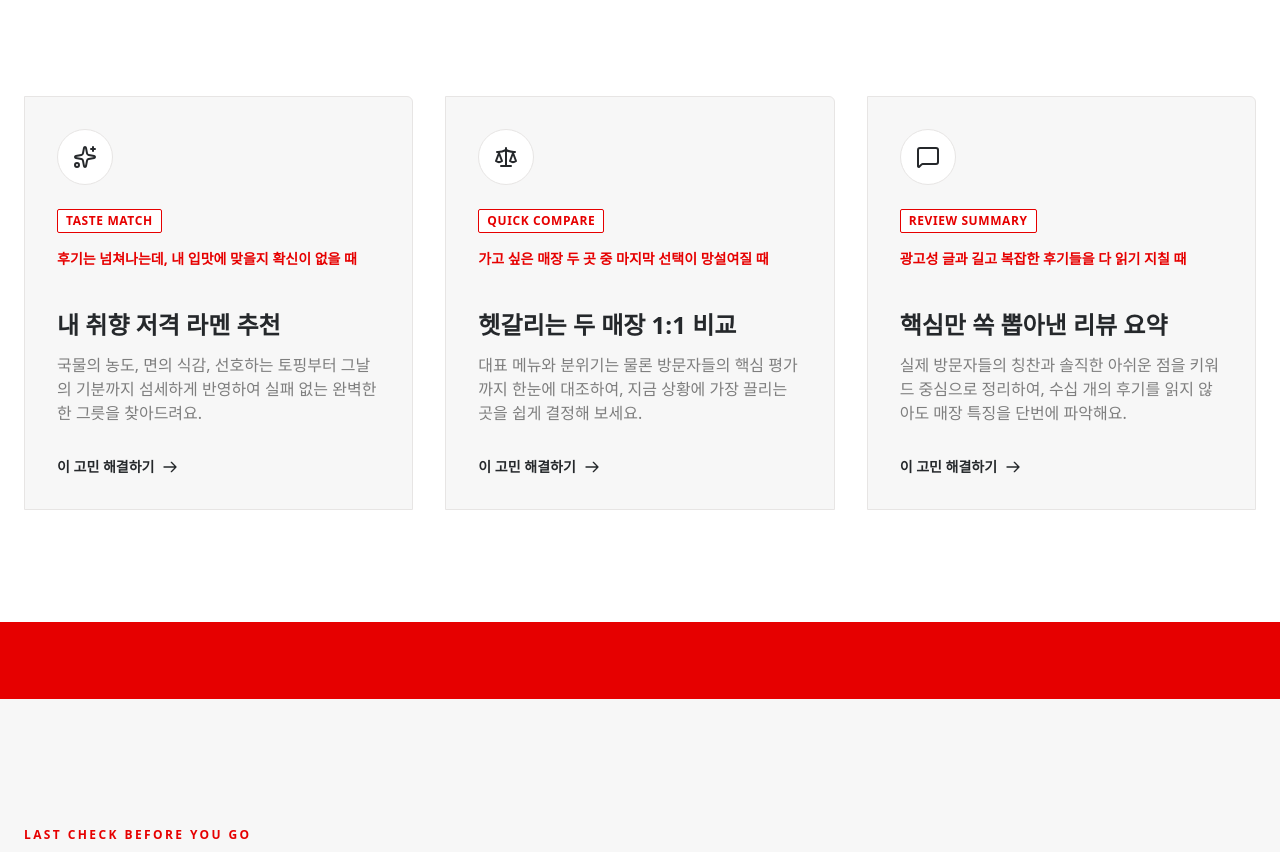
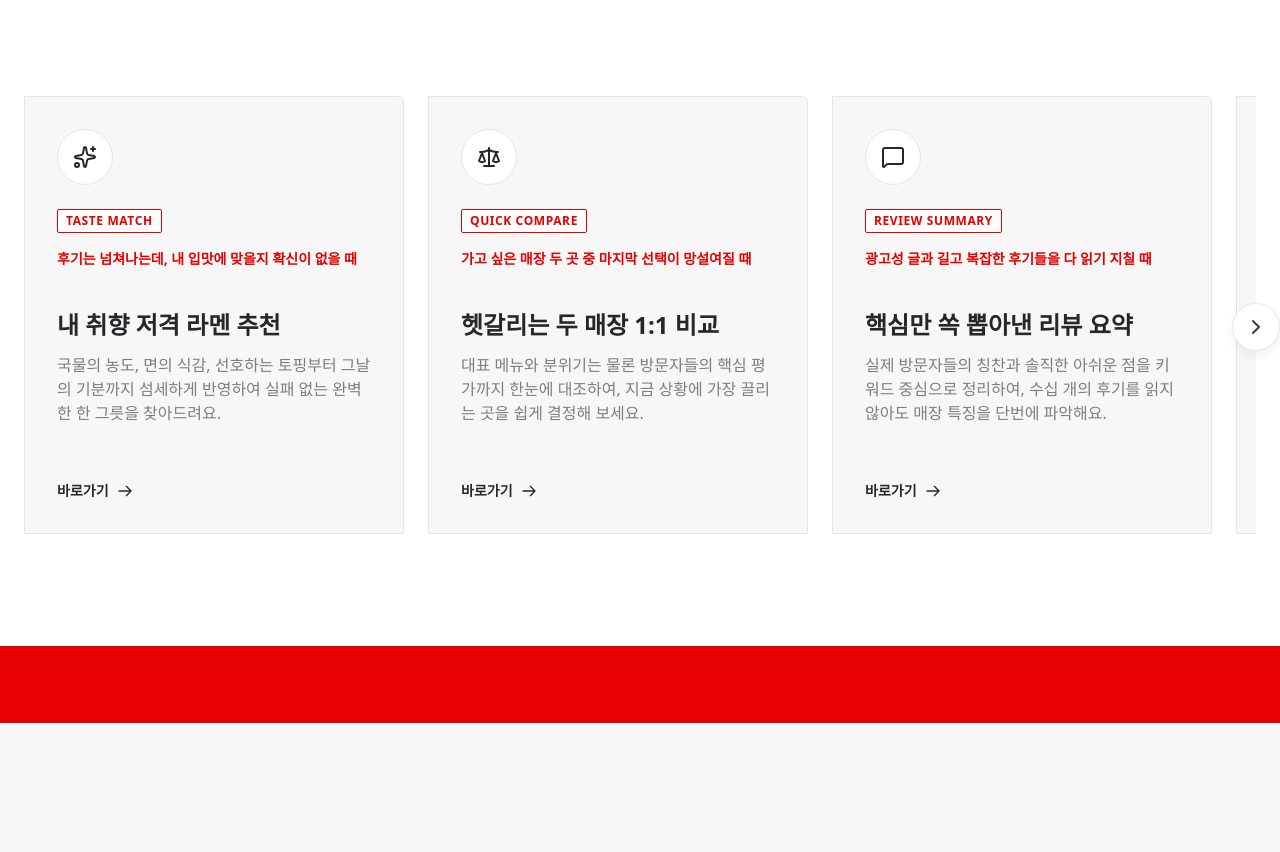
Before and after one commit to raota-team/raota-front, a Next.js app: page / in a window 1280 px wide. Shown: the part 960-1812 px from the top of the page. Built offline with nearby package versions, Linux system fonts and the light colour scheme; no server answers; a web font is replaced by a local one.

Commit message:
fix: 랜딩 기능 카드 스크롤 표시 개선

```diff
--- a/app/components/LandingContent.tsx
+++ b/app/components/LandingContent.tsx
@@ -1,10 +1,11 @@
 'use client';
 
+import { useState, useEffect } from 'react';
 import Image from 'next/image';
 import { useScrollReveal } from '@/hooks/useScrollReveal';
 import HomeHeroActions from './HomeHeroActions';
 import { Do_Hyeon } from 'next/font/google';
-import { Sparkles, Scale, MessageSquare, MessageCircleMore } from 'lucide-react';
+import { Sparkles, Scale, MessageSquare, MessageCircleMore, Camera, ChevronLeft, ChevronRight } from 'lucide-react';
 
 const doHyeon = Do_Hyeon({
   weight: '400',
@@ -13,10 +14,51 @@ const doHyeon = Do_Hyeon({
 
 export default function LandingContent() {
   const [featuresHeaderRef, featuresHeaderVisible] = useScrollReveal();
-  const [featuresGridRef, featuresGridVisible] = useScrollReveal({ threshold: 0.08 });
+  const [featuresGridRef, featuresGridVisible] = useScrollReveal<HTMLDivElement>({ threshold: 0.08 });
   const [reviewsHeaderRef, reviewsHeaderVisible] = useScrollReveal();
   const [reviewsGridRef, reviewsGridVisible] = useScrollReveal({ threshold: 0.08 });
   const [ctaRef, ctaVisible] = useScrollReveal({ threshold: 0.2 });
+
+  const [showLeftArrow, setShowLeftArrow] = useState(false);
+  const [showRightArrow, setShowRightArrow] = useState(true);
+
+  const checkScroll = () => {
+    if (featuresGridRef.current) {
+      const { scrollLeft, scrollWidth, clientWidth } = featuresGridRef.current;
+      setShowLeftArrow(scrollLeft > 10);
+      setShowRightArrow(scrollWidth - scrollLeft - clientWidth > 10);
+    }
+  };
+
+  useEffect(() => {
+    const el = featuresGridRef.current;
+    if (el) {
+      checkScroll();
+      el.addEventListener('scroll', checkScroll);
+      window.addEventListener('resize', checkScroll);
+    }
+    return () => {
+      if (el) {
+        el.removeEventListener('scroll', checkScroll);
+      }
+      window.removeEventListener('resize', checkScroll);
+    };
+  }, [featuresGridRef]);
+
+  const handleScroll = (direction: 'left' | 'right') => {
+    if (featuresGridRef.current) {
+      const { clientWidth } = featuresGridRef.current;
+      const scrollAmount = clientWidth * 0.75;
+      const newScrollLeft = direction === 'left'
+        ? featuresGridRef.current.scrollLeft - scrollAmount
+        : featuresGridRef.current.scrollLeft + scrollAmount;
+
+      featuresGridRef.current.scrollTo({
+        left: newScrollLeft,
+        behavior: 'smooth',
+      });
+    }
+  };
 
   const featureCards = [
     {
@@ -42,6 +84,14 @@ export default function LandingContent() {
       pain: '광고성 글과 길고 복잡한 후기들을 다 읽기 지칠 때',
       title: '핵심만 쏙 뽑아낸 리뷰 요약',
       desc: '실제 방문자들의 칭찬과 솔직한 아쉬운 점을 키워드 중심으로 정리하여, 수십 개의 후기를 읽지 않아도 매장 특징을 단번에 파악해요.',
+    },
+    {
+      href: '/shops',
+      icon: Camera,
+      badge: 'Photo Proof',
+      pain: '내가 먹은 라멘의 감동을 생생하게 기록하고 자랑하고 싶을 때',
+      title: '실시간 메뉴 사진 & 인증',
+      desc: '드신 메뉴를 선택해 직접 찍은 인증샷과 한줄평을 등록해 보세요. 방문한 매장의 생생한 정보를 다른 사람들과 공유하고 기록으로 남길 수 있습니다.',
     },
   ];
 
@@ -126,10 +176,34 @@ export default function LandingContent() {
             </p>
           </div>
 
-          {/* Core Features Grid */}
+          {/* Core Features Slider Container */}
+          <div className="relative group/slider mt-12 md:mt-24">
+            {/* Left Button */}
+            {showLeftArrow && (
+              <button
+                onClick={() => handleScroll('left')}
+                className="absolute left-2 lg:-left-6 top-1/2 z-20 -translate-y-1/2 flex h-12 w-12 items-center justify-center rounded-full border border-stone-200 bg-white text-[#25282b] shadow-[0_4px_12px_rgba(0,0,0,0.08)] transition-all hover:border-[#e60000] hover:text-[#e60000] active:scale-95 hidden md:flex opacity-90 hover:opacity-100"
+                aria-label="이전 카드 보기"
+              >
+                <ChevronLeft className="h-6 w-6" />
+              </button>
+            )}
+
+            {/* Right Button */}
+            {showRightArrow && (
+              <button
+                onClick={() => handleScroll('right')}
+                className="absolute right-2 lg:-right-6 top-1/2 z-20 -translate-y-1/2 flex h-12 w-12 items-center justify-center rounded-full border border-stone-200 bg-white text-[#25282b] shadow-[0_4px_12px_rgba(0,0,0,0.08)] transition-all hover:border-[#e60000] hover:text-[#e60000] active:scale-95 hidden md:flex opacity-90 hover:opacity-100"
+                aria-label="다음 카드 보기"
+              >
+                <ChevronRight className="h-6 w-6" />
+              </button>
+            )}
+
+            {/* Core Features Scrollable Element */}
             <div
               ref={featuresGridRef}
-            className="mt-12 flex snap-x snap-mandatory overflow-x-auto gap-4 pb-8 -mx-6 px-6 md:mt-24 md:grid md:grid-cols-3 md:overflow-visible md:px-0 md:mx-0 md:gap-8 [&::-webkit-scrollbar]:hidden [-ms-overflow-style:none] [scrollbar-width:none]"
+              className="flex snap-x snap-mandatory overflow-x-auto gap-6 -mx-6 -mt-2 px-6 pt-2 pb-8 scroll-smooth [&::-webkit-scrollbar]:hidden [-ms-overflow-style:none] [scrollbar-width:none] md:mx-0 md:px-0"
             >
               {featureCards.map((card, i) => {
                 const Icon = card.icon;
@@ -137,7 +211,7 @@ export default function LandingContent() {
                   <a
                     key={card.badge}
                     href={card.href}
-                  className={`group flex min-w-[260px] max-w-[320px] snap-center flex-col justify-between rounded-[0px_6px_0px_0px] border border-stone-200 bg-[#f7f7f7] p-6 transition-all duration-300 hover:-translate-y-1 hover:border-[#e60000] reveal-hidden ${featuresGridVisible ? 'reveal-visible' : ''} reveal-delay-${i + 1} md:min-w-0 md:max-w-none md:p-8`}
+                    className={`group flex min-w-[280px] sm:min-w-[340px] md:min-w-[360px] max-w-[380px] snap-center flex-col justify-between rounded-[0px_6px_0px_0px] border border-stone-200 bg-[#f7f7f7] p-6 transition-all duration-300 hover:-translate-y-1 hover:border-[#e60000] reveal-hidden ${featuresGridVisible ? 'reveal-visible' : ''} reveal-delay-${i + 1} md:p-8 shrink-0`}
                   >
                     <div>
                       <div className="mb-6 inline-flex h-14 w-14 items-center justify-center rounded-full border border-stone-200 bg-white text-[#25282b] transition-colors duration-300 group-hover:border-[#e60000] group-hover:bg-[#e60000] group-hover:text-white">
@@ -155,12 +229,13 @@ export default function LandingContent() {
                       </p>
                     </div>
                     <div className="mt-8 flex items-center font-bold text-[#25282b] transition-colors duration-300 group-hover:text-[#e60000]">
-                    <span className="text-sm">이 고민 해결하기</span>
+                      <span className="text-sm">바로가기</span>
                       <svg className="ml-2 h-4 w-4 transition-transform group-hover:translate-x-1" fill="none" viewBox="0 0 24 24" stroke="currentColor"><path strokeLinecap="round" strokeLinejoin="round" strokeWidth={2} d="M14 5l7 7m0 0l-7 7m7-7H3" /></svg>
                     </div>
                   </a>
                 );
               })}
+            </div>
           </div>
         </div>
       </section>
```
Lines whose indentation alone changed are shown as unchanged.
